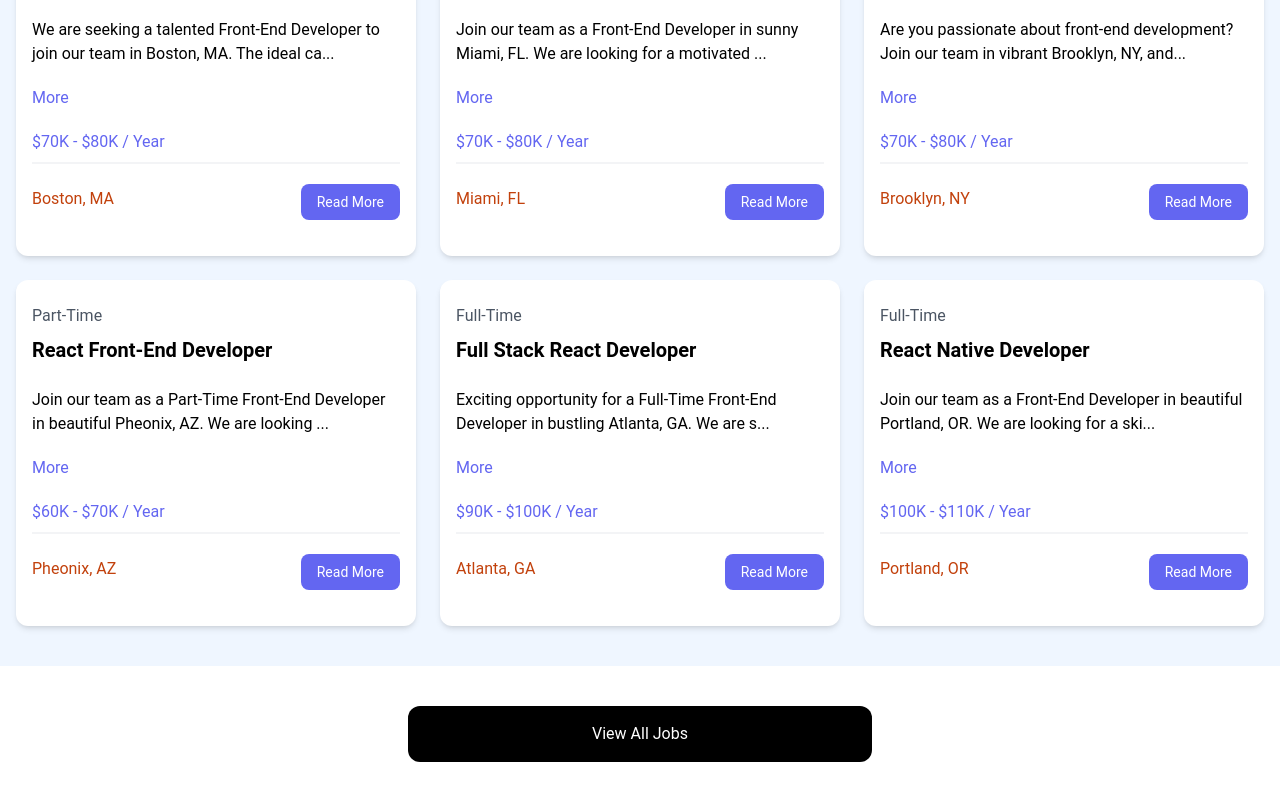
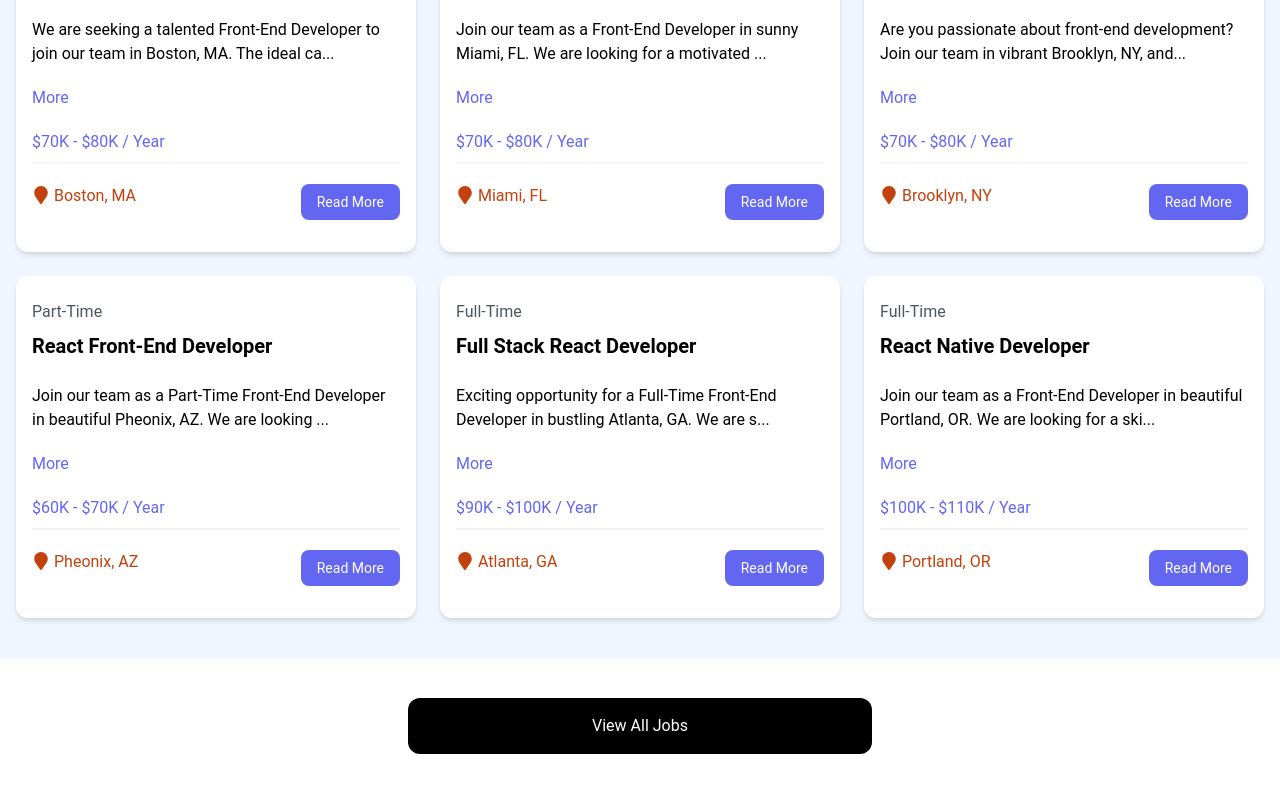
Before and after one commit to extremebip/blmw-git-tutor, a React (Vite) app: page / in a window 1280 px wide. Shown: the part 799-1599 px from the top of the page. Built offline with nearby package versions, Linux system fonts and the light colour scheme.

Commit message:
Add FA icons

```diff
--- a/package.json
+++ b/package.json
@@ -11,7 +11,8 @@
   },
   "dependencies": {
     "react": "^18.3.1",
-    "react-dom": "^18.3.1"
+    "react-dom": "^18.3.1",
+    "react-icons": "^5.3.0"
   },
   "devDependencies": {
     "@eslint/js": "^9.11.1",
--- a/src/components/JobListing.tsx
+++ b/src/components/JobListing.tsx
@@ -1,5 +1,6 @@
 import { useState } from "react";
 import { Job } from "../types/Job";
+import { FaMapMarker } from "react-icons/fa";
 
 function JobListing({ job }: { job: Job }) {
   const [showFullDescription, setShowFullDescription] = useState(false);
@@ -33,7 +34,7 @@ function JobListing({ job }: { job: Job }) {
 
         <div className="flex flex-col lg:flex-row justify-between mb-4">
           <div className="text-orange-700 mb-3">
-            <i className="fa-solid fa-location-dot text-lg"></i>
+            <FaMapMarker className="inline text-lg mb-1 mr-1" />
             {job.location}
           </div>
           <a
```
Also changed, not shown: 1 other file (tests, documents, lock files or other folders).
